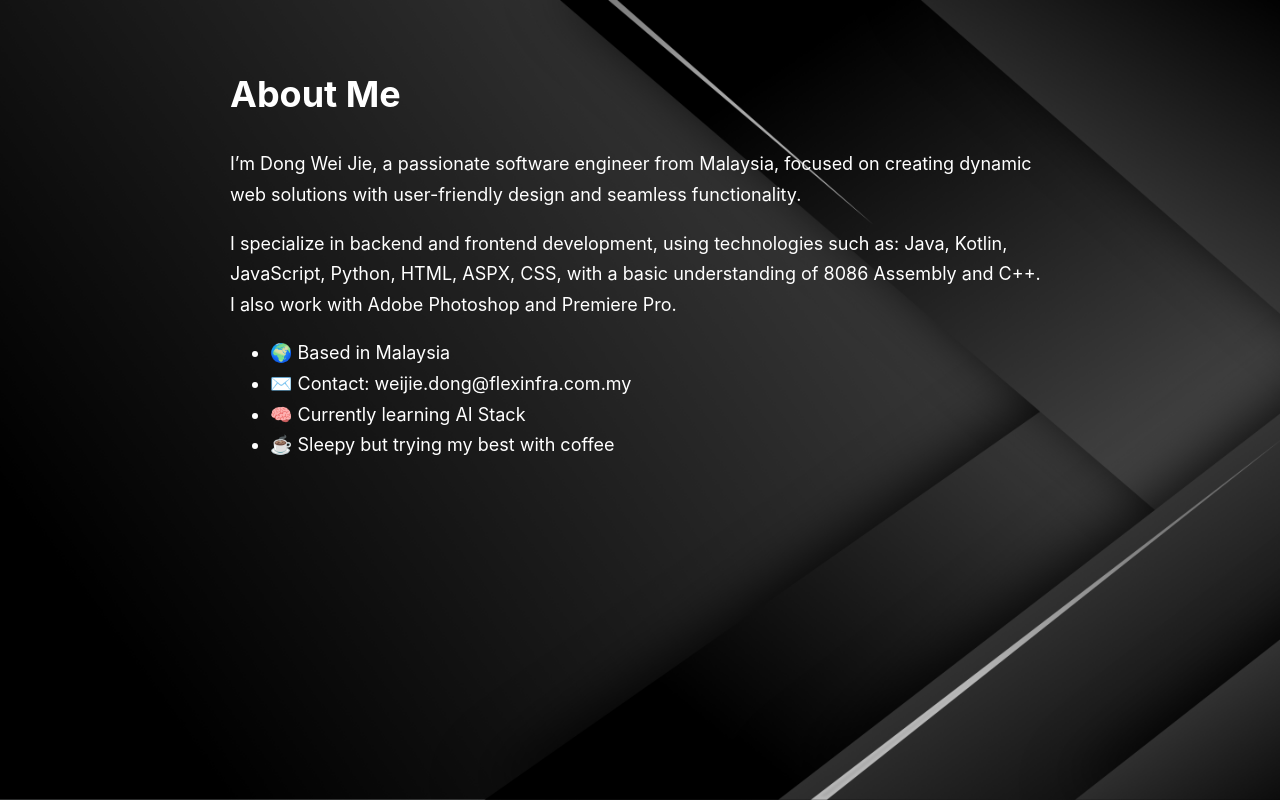
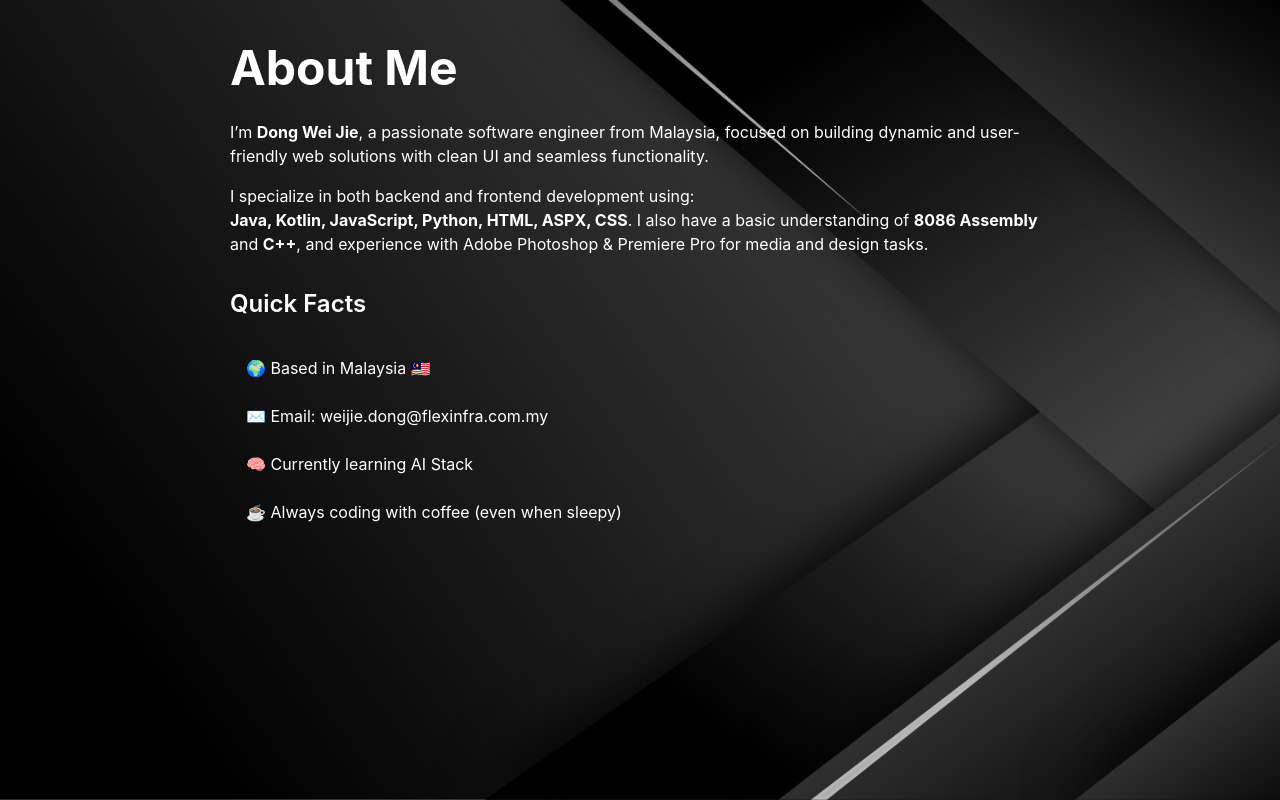
Before and after one commit to jackdong986/jack-portfolio, a React (Vite) app: page /about in a window 1280 px wide. Built offline with nearby package versions, Linux system fonts and the light colour scheme.

Commit message:
updated for vercel to open the about

```diff
--- a/src/App.jsx
+++ b/src/App.jsx
@@ -1,20 +1,45 @@
 import Navbar from "./components/Navbar";
 import Hero from "./components/Hero";
+import Skills from "./components/Skills";
 import Projects from "./components/Projects";
 import Contact from "./components/Contact";
 import Footer from "./components/Footer";
+
 import { Box } from "@mui/material";
-import Skills from "./components/Skills";
-
 
 export default function App() {
   return (
-    <Box>
+    <Box
+      sx={{
+        scrollBehavior: "smooth",
+        // Fix for navbar overlap when scrolling to anchored sections
+        "& section": {
+          scrollMarginTop: "80px"
+        }
+      }}
+    >
       <Navbar />
-      <Hero />
-      <Skills />
-      <Projects />
-      <Contact />
+
+      {/* Hero Section */}
+      <section id="hero">
+        <Hero />
+      </section>
+
+      {/* Skills */}
+      <section id="skills">
+        <Skills />
+      </section>
+
+      {/* Projects */}
+      <section id="projects">
+        <Projects />
+      </section>
+
+      {/* Contact & Resume */}
+      <section id="contact">
+        <Contact />
+      </section>
+
       <Footer />
     </Box>
   );
--- a/src/components/About.jsx
+++ b/src/components/About.jsx
@@ -1,34 +1,54 @@
+import { Box, Typography, List, ListItem, ListItemText } from "@mui/material";
+
 export default function About() {
     return (
-        <div style={{
-            padding: "40px",
-            maxWidth: "900px",
-            margin: "auto",
-            lineHeight: "1.7",
-            fontSize: "18px"
-        }}>
-            <h1>About Me</h1>
+        <Box
+            sx={{
+                padding: "40px",
+                maxWidth: "900px",
+                margin: "auto",
+                lineHeight: 1.7,
+            }}
+        >
+            <Typography variant="h3" fontWeight={700} mb={3}>
+                About Me
+            </Typography>
 
-            <p>
-                I’m Dong Wei Jie, a passionate software engineer from Malaysia,
-                focused on creating dynamic web solutions with user-friendly design
+            <Typography variant="body1" mb={2}>
+                I’m <strong>Dong Wei Jie</strong>, a passionate software engineer from Malaysia,
+                focused on building dynamic and user-friendly web solutions with clean UI
                 and seamless functionality.
-            </p>
+            </Typography>
 
-            <p>
-                I specialize in backend and frontend development, using technologies such as:
-                Java, Kotlin, JavaScript, Python, HTML, ASPX, CSS, with a basic understanding
-                of 8086 Assembly and C++. I also work with Adobe Photoshop and Premiere Pro.
-            </p>
+            <Typography variant="body1" mb={2}>
+                I specialize in both backend and frontend development using:
+                <br />
+                <strong>Java, Kotlin, JavaScript, Python, HTML, ASPX, CSS</strong>.
+                I also have a basic understanding of <strong>8086 Assembly</strong> and <strong>C++</strong>,
+                and experience with Adobe Photoshop & Premiere Pro for media and design tasks.
+            </Typography>
 
-            <p>
-                <ul>
-                    <li>🌍 Based in Malaysia  </li>
-                    <li> ✉️ Contact: weijie.dong@flexinfra.com.my  </li>
-                    <li>🧠 Currently learning AI Stack  </li>
-                    <li>☕ Sleepy but trying my best with coffee</li>
-                </ul>
-            </p>
-        </div>
+            <Typography variant="h5" fontWeight={600} mt={4} mb={2}>
+                Quick Facts
+            </Typography>
+
+            <List>
+                <ListItem>
+                    <ListItemText primary="🌍 Based in Malaysia 🇲🇾" />
+                </ListItem>
+
+                <ListItem>
+                    <ListItemText primary="✉️ Email: weijie.dong@flexinfra.com.my" />
+                </ListItem>
+
+                <ListItem>
+                    <ListItemText primary="🧠 Currently learning AI Stack" />
+                </ListItem>
+
+                <ListItem>
+                    <ListItemText primary="☕ Always coding with coffee (even when sleepy)" />
+                </ListItem>
+            </List>
+        </Box>
     );
 }
--- a/src/components/Navbar.jsx
+++ b/src/components/Navbar.jsx
@@ -3,29 +3,55 @@ import Toolbar from "@mui/material/Toolbar";
 import Typography from "@mui/material/Typography";
 import Button from "@mui/material/Button";
 import Box from "@mui/material/Box";
+import { useNavigate } from "react-router-dom";
 
 export default function Navbar() {
+    const navigate = useNavigate();
+
     return (
         <AppBar position="sticky" color="primary" elevation={4}>
             <Toolbar sx={{ justifyContent: "space-between" }}>
-                <Typography variant="h6">Jack Dong Portfolio</Typography>
 
-                <Box>
+                {/* Logo / Name */}
+                <Typography
+                    variant="h6"
+                    sx={{ cursor: "pointer" }}
+                    onClick={() => navigate("/")}
+                >
+                    Jack Dong Portfolio
+                </Typography>
 
-                    {/* Opens About Page in NEW TAB */}
+                <Box sx={{ display: "flex", gap: 2 }}>
+
+                    {/* Navigate to router page (NOT new tab) */}
                     <Button
                         color="inherit"
-                        href="/about"
-                        target="_blank"
-                        rel="noopener noreferrer"
+                        onClick={() => navigate("/about")}
+                        sx={{
+                            "&:hover": { opacity: 0.8 }
+                        }}
                     >
                         About Us
                     </Button>
 
-                    {/* Scroll sections in same page */}
-                    <Button color="inherit" href="#projects">Projects</Button>
-                    <Button color="inherit" href="#contact">Contact & Resume</Button>
+                    {/* Scroll to sections */}
+                    <Button
+                        color="inherit"
+                        href="#projects"
+                        sx={{ "&:hover": { opacity: 0.8 } }}
+                    >
+                        Projects
+                    </Button>
+
+                    <Button
+                        color="inherit"
+                        href="#contact"
+                        sx={{ "&:hover": { opacity: 0.8 } }}
+                    >
+                        Contact & Resume
+                    </Button>
                 </Box>
+
             </Toolbar>
         </AppBar>
     );
--- a/src/main.jsx
+++ b/src/main.jsx
@@ -3,7 +3,7 @@ import ReactDOM from "react-dom/client";
 import { BrowserRouter, Routes, Route } from "react-router-dom";
 
 import App from "./App";
-import About from "./components/About";   // <-- make sure this file exists
+import About from "./components/About";
 
 import { ThemeProvider } from "@mui/material/styles";
 import CssBaseline from "@mui/material/CssBaseline";
@@ -16,11 +16,16 @@ ReactDOM.createRoot(document.getElementById("root")).render(
     <ThemeProvider theme={theme}>
       <CssBaseline />
 
-      {/* Router wrapper */}
-      <BrowserRouter>
+      <BrowserRouter basename="/">
         <Routes>
+          {/* Home */}
           <Route path="/" element={<App />} />
+
+          {/* Standalone About page */}
           <Route path="/about" element={<About />} />
+
+          {/* Fix: Any unknown route → fallback to home */}
+          <Route path="*" element={<App />} />
         </Routes>
       </BrowserRouter>
 
```
